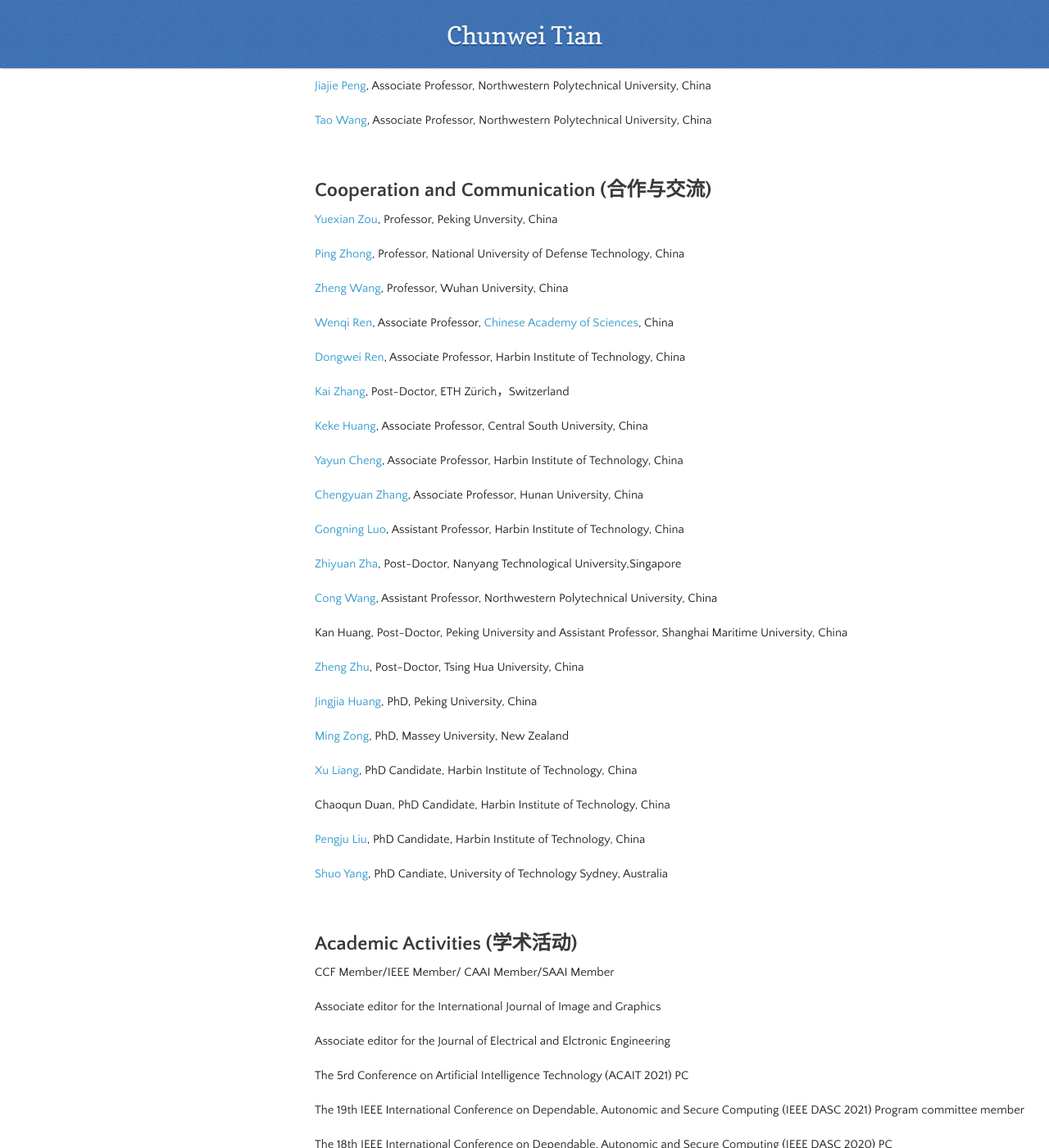
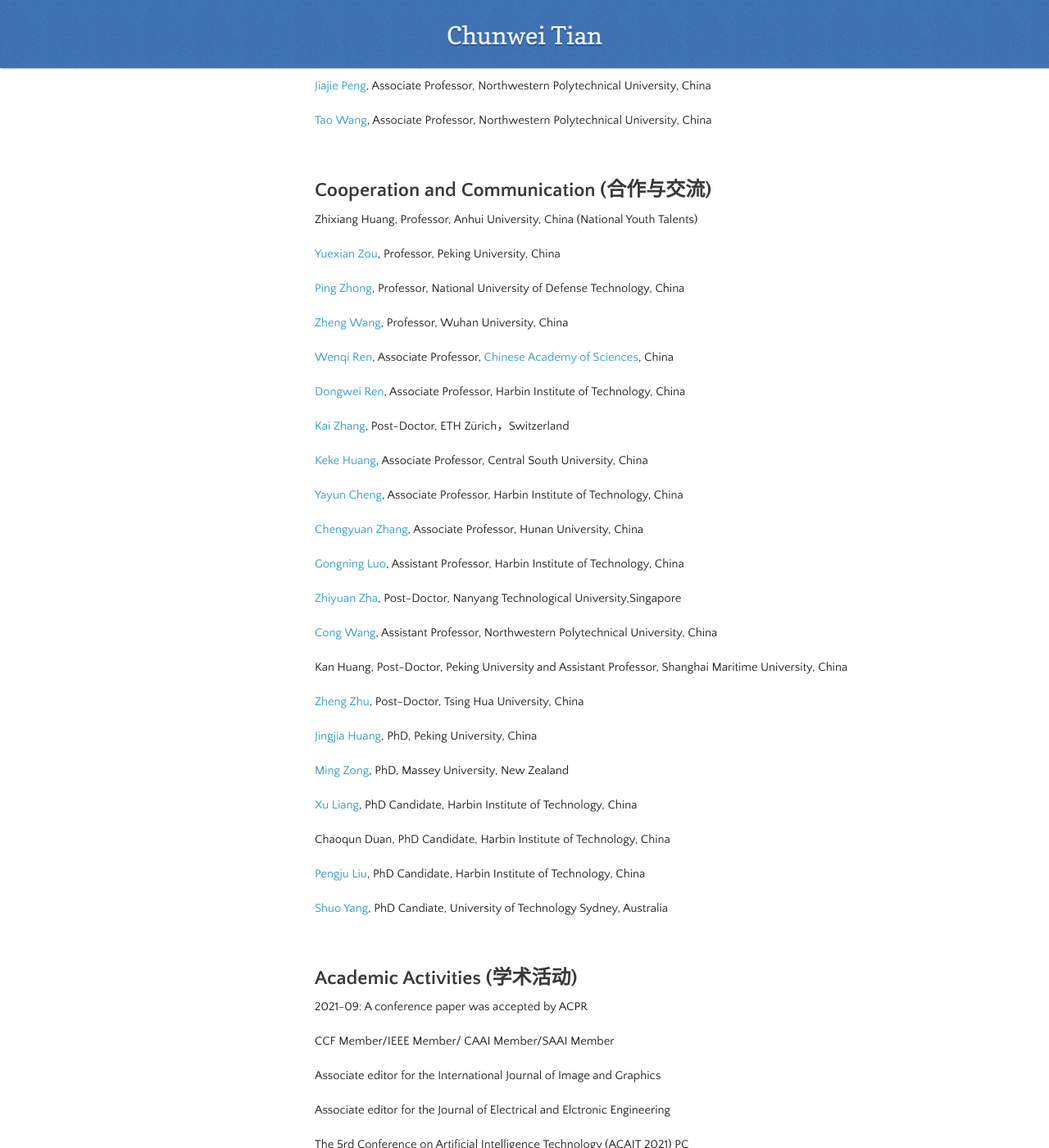
Before and after one commit to hellloxiaotian/hellloxiaotian.github.io, a Jekyll site: the page built from index.md, in a window 1280 px wide and 1400 px high, scrolled down 3757 px. Shown: the whole window at 82% size. Built offline with Jekyll 4.4.1, drawn with Linux system fonts in a browser that asks for light colours; nearby versions of some CDN libraries; our own code applies the rules of GitHub Pages for plain Markdown files; the repository's description, which GitHub fills in, is left out; some of the changed text lies outside the part shown.

Commit message:
Add files via upload

```diff
--- a/index.md
+++ b/index.md
@@ -138,7 +138,9 @@
 
 ## Cooperation and Communication (合作与交流)
 
-[Yuexian Zou](http://www.ece.pku.edu.cn/info/1012/1092.htm), Professor, Peking Unversity, China
+Zhixiang Huang, Professor, Anhui University, China (National Youth Talents)
+
+[Yuexian Zou](http://www.ece.pku.edu.cn/info/1012/1092.htm), Professor, Peking University, China
 
 [Ping Zhong](https://scholar.google.com.hk/citations?hl=en&user=xQWYZn4AAAAJ), Professor, National University of Defense Technology, China
 
@@ -182,6 +184,8 @@
 
 ## Academic Activities (学术活动)
 
+2021-09: A conference paper was accepted by ACPR
+
 CCF  Member/IEEE  Member/ CAAI Member/SAAI Member
 
 Associate editor for the International Journal of Image and Graphics
@@ -366,13 +372,6 @@
    <div class="desc">  Xuanyu Zhang, <a href = "https://www.nwpu.edu.cn">Northwestern Polytechnical University</a>, China</div>
    <div class="desc_blank_2"> </div>
   </div>
-
-   <div class="img">
-   <img src="picture/Jian Li.jpg" >
-   <div class="desc_blank"> </div>
-   <div class="desc">  Jian Li, <a href = "https://www.nwpu.edu.cn">Northwestern Polytechnical University</a>, China</div>
-   <div class="desc_blank_2"> </div>
-  </div>
 </div>
 
 ### Supervisor for Undergraduates (本科生)
@@ -391,13 +390,6 @@
      <div class="desc"> Zhibo Wang,  <a href = "http://www.csu.edu.cn/">Central South University</a>, China</div>
      <div class="desc_blank_2"> </div>
     </div>
-
-     <div class="img">
-     <img src="picture/Yingpeng Ma.jpg" >
-     <div class="desc_blank"> </div>
-     <div class="desc">  Yingpeng Ma, <a href = "https://www.nwpu.edu.cn">Northwestern Polytechnical University</a>, China</div>
-     <div class="desc_blank_2"> </div>
-     </div>
 </div>
 
 ### Joint supervisor for former students (协助指导-已毕业学生)
```
Also changed, not shown: other parts of index.md (+2 -0 lines), publication.md (+1 -0 lines).
